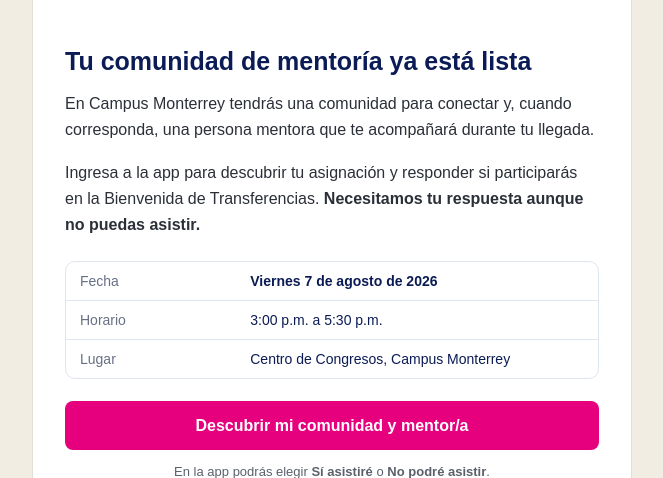
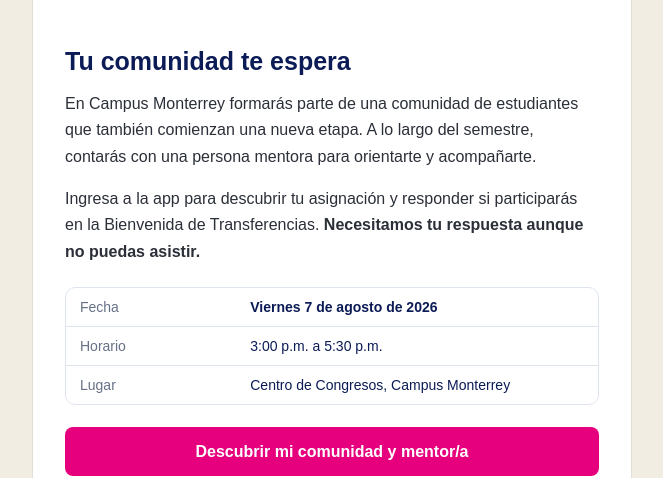
Before and after one commit to MentorIATec/nodoxtransferencias, a Python web app: template periodos/ad26/templates/email-invitacion-ad26.html in a window 1280 px wide. Shown: the part 474-952 px from the top of the page, without its empty margins (308-971 px from the left). Run offline with Jinja, Linux system fonts and the light colour scheme; the template is opened without the code that fills it, so the values that code supplies are empty.

Commit message:
Refine AD26 community invitation copy

```diff
--- a/periodos/ad26/templates/email-invitacion-ad26.html
+++ b/periodos/ad26/templates/email-invitacion-ad26.html
@@ -21,9 +21,9 @@
           <tr>
             <td style="padding:30px 32px 24px; font-family:Arial, Helvetica, sans-serif;">
               <p style="margin:0 0 16px; font-size:16px; line-height:1.55; color:#2b2f38;"><?= saludo ?></p>
-              <h1 style="margin:0 0 14px; font-size:25px; line-height:1.25; color:#0b1b55;">Tu comunidad de mentoría ya está lista</h1>
+              <h1 style="margin:0 0 14px; font-size:25px; line-height:1.25; color:#0b1b55;">Tu comunidad te espera</h1>
               <p style="margin:0 0 16px; font-size:16px; line-height:1.65; color:#2b2f38;">
-                En Campus Monterrey tendrás una comunidad para conectar y, cuando corresponda, una persona mentora que te acompañará durante tu llegada.
+                En Campus Monterrey formarás parte de una comunidad de estudiantes que también comienzan una nueva etapa. A lo largo del semestre, contarás con una persona mentora para orientarte y acompañarte.
               </p>
               <p style="margin:0 0 22px; font-size:16px; line-height:1.65; color:#2b2f38;">
                 Ingresa a la app para descubrir tu asignación y responder si participarás en la Bienvenida de Transferencias. <strong>Necesitamos tu respuesta aunque no puedas asistir.</strong>
```
